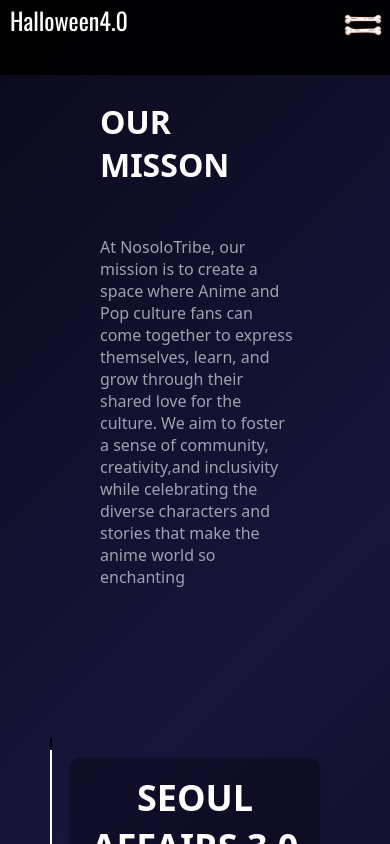
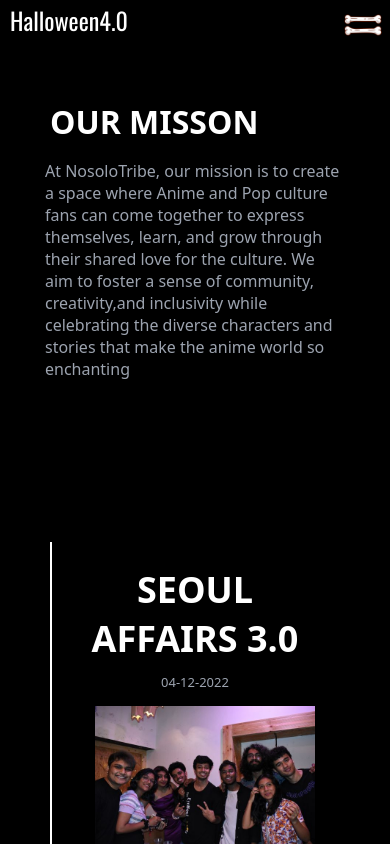
Before and after one commit to AtharvaEdlawar/NoSolo, a React (Vite) app: page /about in a window 390 px wide. Built offline with nearby package versions, Linux system fonts and the light colour scheme.

Commit message:
changes for mobile view

```diff
--- a/src/components/component.css
+++ b/src/components/component.css
@@ -2,7 +2,7 @@
 @import url('https://fonts.googleapis.com/css2?family=Roboto:ital,wght@0,100;0,300;0,400;0,500;0,700;0,900;1,100;1,300;1,400;1,500;1,700;1,900&display=swap');
 .navBar{
   height: 50px;
-  background-color: rgb(0 0 0 / 90%);
+  background-color: rgb(0 0 0 / 30%);
     display: flex;
     align-items: center;
     justify-content: flex-end;
@@ -241,6 +241,7 @@
 @media(max-width:600px){
 
   .navBar{
+    background-color: transparent;
    height:fit-content;
    overflow: hidden;
    font-family: "Oswald", system-ui;
@@ -271,9 +272,7 @@
     display: none;
   }
   .navElementActive{
-    display:inline-block;
-    justify-self: flex-end;
-    padding-right: 55px;
+    padding-right: 70px;
     color: white;
     text-decoration: none;
     font-family: "Oswald", system-ui;
@@ -290,11 +289,20 @@
   .reto{
     font-size: small;
   }
+  .reto h3{
+    padding-left: 15px;
+    padding-right: 15px;
+  }
   .joinUsButton{
     margin-right: 45px;
   }
+  .content{
+
+  }
   .contentP{
-    height: 5px;
+    padding-left: 10px;
+    padding-right: 5px;
+    height: 50px;
     overflow-y: hidden;
   }
 .contentP h1{
@@ -319,13 +327,9 @@
     font-size: medium;
   }
   .contentImg{
-    padding-top: 25px;
+    margin-top: 45px;
     width: 300px;
     height: 400px;
-  }
-  .performingArtistImg{
-    height: 400px;
-    width: 400px;
   }
   .content{
     height: fit-content;
@@ -631,10 +635,17 @@
   .aboutUsHero{
     display:flex;
     right:0px;
-    width: 50%;
-
+  }
+  .aboutUsHero h1{
+     position: absolute;
+    top:100px;
+    left: 50px;
+    padding-bottom: 1--;
   }
   .aboutUsReto{
+    padding-top: 60px;
+    display: flex;
+    width: 300px;
     font-size: medium;
     text-align: left;
   }
--- a/src/components/hero.jsx
+++ b/src/components/hero.jsx
@@ -6,9 +6,9 @@
     <h1 className="tribe">Tribe</h1>
     </div>
     <div className="reto">
-    <h3>Community for the people by the people ♥️
+    <h3>Community for the people by the people
 Anime | Gaming | Cosplay | Events
-Club based in Nagpur but is open for whole India 🇮🇳</h3>
+Club based in Nagpur but is open for whole India </h3>
 <button className="joinUsButton" ><a href="https://www.instagram.com/nosolotribe?utm_source=ig_web_button_share_sheet&igsh=ZDNlZDc0MzIxNw==" target="_blank">Join us</a></button>
 </div>
     </>
--- a/src/components/pages/Home.jsx
+++ b/src/components/pages/Home.jsx
@@ -5,7 +5,7 @@
 return(<>
        <Hero />
       <Content shouldRender={false} header={"Welcome to the Spooky Halloween Event"} para={`Get ready for Halloween 4.0—our biggest and boldest event yet! Immerse yourself in a mind-blowing cyberpunk world with jaw-dropping cosplay battles, epic live bands,fantastic small business stalls and mouthwatering food. Step into the eerie world of our Spooky Halloween Event, where haunted thrills and chilling surprises await. Join us for a night filled with creepy costumes, atmosphere that will send shivers down your spine.`} imagesrc={"/images/witchimg.jpg"} mainDivStyle={"content"} imageStyle={"contentImg"}/>
-      <Content shouldRender={true} header={"Performing Artists"} para={"Calling all performing artists! This Halloween, take the stage at our Spooky Halloween Event and showcase your talents in front of a captivated audience. Whether you're a musician, dancer, magician, or performer of any kind, this is your chance to bring your creativity to life in a thrilling, haunted atmosphere. Step into the spotlight and add a touch of magic, mystery, or fright to the night. Join us for an unforgettable evening of performances where art meets the supernatural."} imagesrc={"/images/artist.jpg"} mainDivStyle={"performingArtist"}  imageStyle={"contentImg"} hrefLink={"/artist"} />
+      <Content shouldRender={true} header={"Performing Artists"} para={"Calling all performing artists! This Halloween, take the stage at our Spooky Halloween Event and showcase your talents in front of a captivated audience. Whether you're a musician, dancer, magician, or performer of any kind, this is your chance to bring your creativity to life in a thrilling, haunted atmosphere. Step into the spotlight and add a touch of magic, mystery, or fright to the night. Join us for an unforgettable evening of performances where art meets the supernatural."} imagesrc={"/images/artist.jpg"} mainDivStyle={"content"}  imageStyle={"contentImg"} hrefLink={"/artist"} />
       <Content shouldRender={true} header={"Cosplay Contest"} para={" Attention all cosplayers! Get ready to bring your favorite characters to life at our Spooky Halloween Cosplay Contest. Whether you're channeling a terrifying villain, a supernatural hero, or an iconic Halloween figure, this is your chance to shine. Show off your costume-making skills, creativity, and attention to detail as you compete for the title of best cosplay. With exciting prizes and a crowd of enthusiastic fans, this contest promises to be one of the highlights of the night."} imagesrc={"/images/cosplay.jpg"} mainDivStyle={"content"} imageStyle={"contentImg"} hrefLink={"/cosplayers"}/>
 
     </>)
--- a/src/index.css
+++ b/src/index.css
@@ -5,9 +5,9 @@
   overflow-x: hidden;
 }
 body {
-	background: linear-gradient(-45deg, #000000,#17153B,black, #6a5acd);
+	background: linear-gradient(-45deg, #000000,black,black, #6a5acd);
 	background-size: 400% 400%;
-	animation: gradient 15s ease infinite;
+	animation: gradient 10s ease infinite;
 	height: 100vh;
 }
 
```
